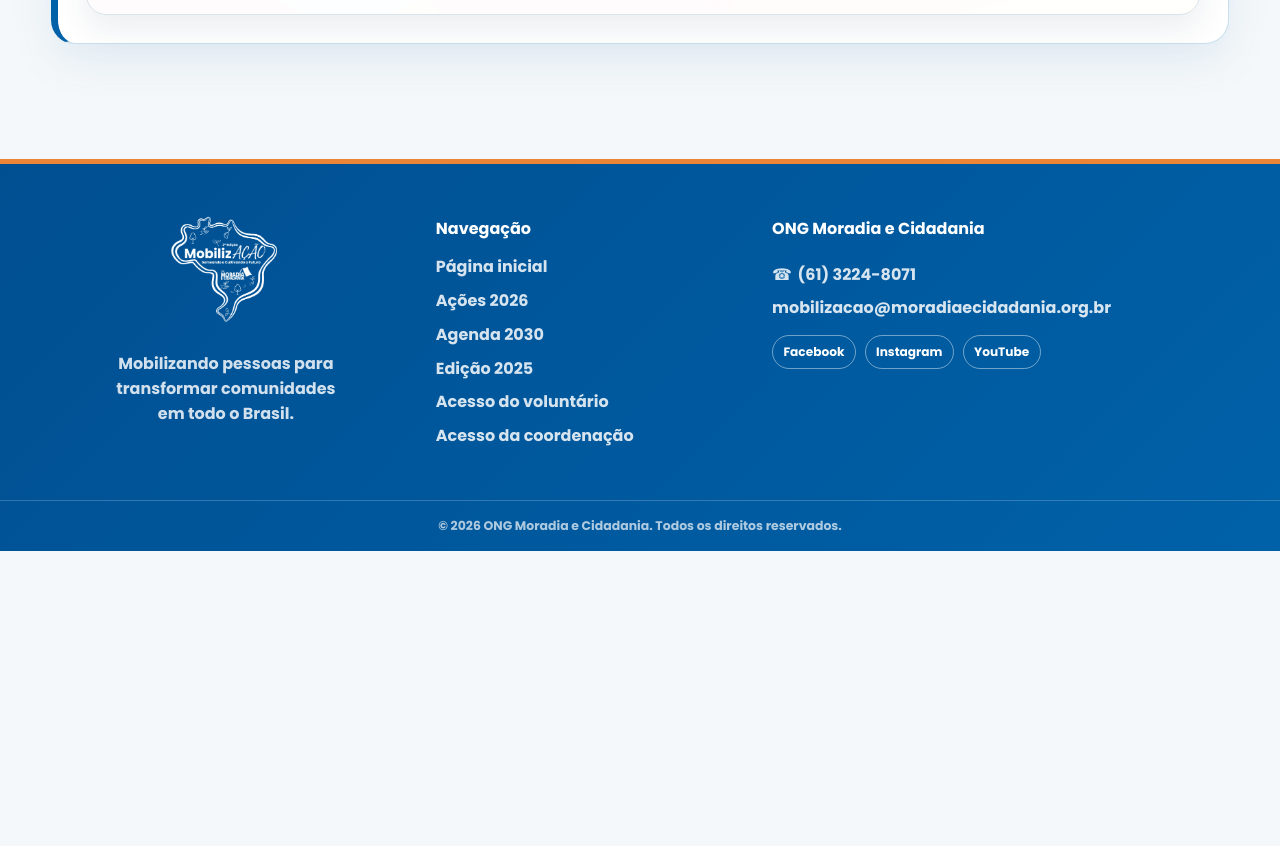
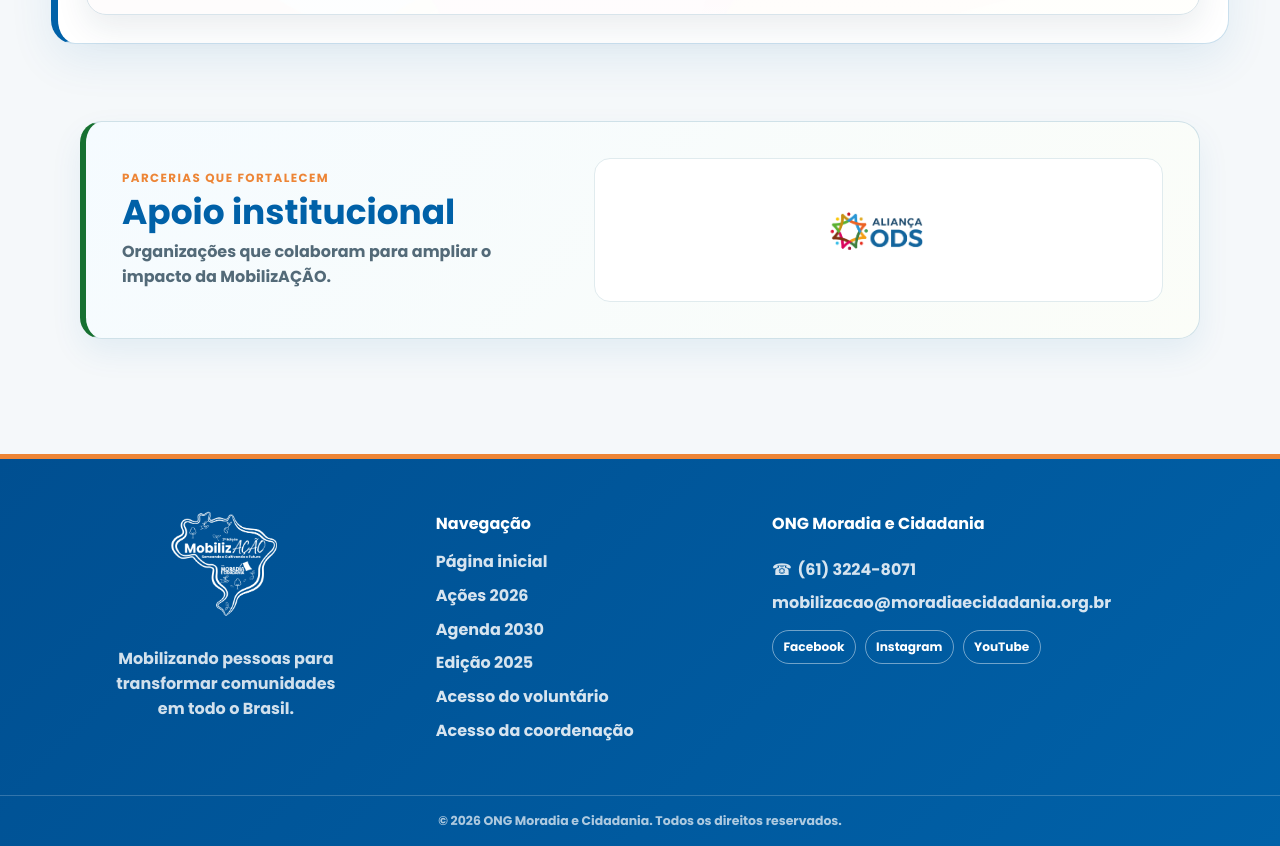
Before and after one commit to NataliaAraujo2/mobilizacao, a React (Vite) app: page / in a window 1280 px wide. Shown: the part 2840-3686 px from the top of the page. Before the commit the page ends 3391 px from the top, so only its background shows below. Built offline with nearby package versions, Linux system fonts and the light colour scheme; no server answers.

Commit message:
fix: exibir apoio institucional na home

```diff
--- a/src/pages/CampaignGateway.jsx
+++ b/src/pages/CampaignGateway.jsx
@@ -5,6 +5,7 @@ import BrazilMap from "../components/BrazilMap/BrazilMap";
 import PublicActionsPanel from "../components/PublicActionsPanel";
 import { BRAZIL_STATE_BY_CODE } from "../domain/locations/brazilStates";
 import logo2025 from "../assets/brand/mobilizacao-logo-2025.webp";
+import aliancaOdsLogo from "../assets/brand/alianca-ods.png";
 import associatesGroupPhoto from "../assets/brand/associados-2026-grupo.webp";
 import whoWeAreImage from "../assets/brand/quem-somos.webp";
 import leavesElement from "../assets/brand/elements/elemento-01.webp";
@@ -17,6 +18,9 @@ import { getPublicVolunteerCount } from "../services/publicVolunteerService";
 import styles from "./CampaignGateway.module.css";
 
 const CAMPAIGN_YEAR = '2026';
+const INSTITUTIONAL_SUPPORTERS = [
+  { name: "Aliança ODS", logo: aliancaOdsLogo },
+];
 
 function AssociatesCounter() {
   const counterRef = useRef(null);
@@ -202,6 +206,21 @@ export default function CampaignGateway() {
           <span className={styles.previousLink}>Ver relatório da edição 2025 <b aria-hidden="true">→</b></span>
         </Link>
       </section>
+
+      <section className={styles.institutionalSupport} aria-labelledby="institutional-support-title">
+        <div className={styles.institutionalSupportCopy}>
+          <p className={styles.eyebrow}>Parcerias que fortalecem</p>
+          <h2 id="institutional-support-title">Apoio institucional</h2>
+          <p>Organizações que colaboram para ampliar o impacto da MobilizAÇÃO.</p>
+        </div>
+        <ul className={styles.supporterList} aria-label="Apoiadores institucionais">
+          {INSTITUTIONAL_SUPPORTERS.map((supporter) => (
+            <li key={supporter.name}>
+              <img src={supporter.logo} alt={supporter.name} />
+            </li>
+          ))}
+        </ul>
+      </section>
     </main>
   );
 }
--- a/src/pages/CampaignGateway.module.css
+++ b/src/pages/CampaignGateway.module.css
@@ -165,6 +165,13 @@
 .actionsGuideInfo li > div { display: grid; align-content: start; gap: .42rem; padding-bottom: 1rem; }
 .actionsGuideInfo b { font-size: clamp(1rem, 1.65vw, 1.42rem); line-height: 1.06; }
 .actionsGuideInfo span { color: #356785; font-size: clamp(.78rem, 1.1vw, .98rem); font-weight: 550; line-height: 1.32; }
+.institutionalSupport { display: grid; grid-template-columns: minmax(14rem, .85fr) minmax(0, 1.15fr); align-items: center; gap: clamp(1.25rem, 4vw, 3.25rem); width: min(100%, 70rem); margin: clamp(2.5rem, 6vw, 5rem) auto 0; padding: clamp(1.4rem, 3vw, 2.25rem); background: linear-gradient(135deg, #f5fbff, #fbfdf8); border: 1px solid #cfe1e8; border-left: .42rem solid var(--brand-green); border-radius: 1.35rem; box-shadow: 0 .85rem 2rem rgb(0 97 168 / 8%); }
+.institutionalSupportCopy h2 { margin: 0; color: var(--brand-blue); font-size: clamp(1.45rem, 3vw, 2.15rem); line-height: 1.08; }
+.institutionalSupportCopy > p:last-child { max-width: 29rem; margin: .6rem 0 0; color: var(--text-muted); line-height: 1.55; }
+.institutionalSupportCopy .eyebrow { margin-bottom: .4rem; }
+.supporterList { display: grid; grid-template-columns: repeat(auto-fit, minmax(11rem, 1fr)); gap: 1rem; padding: 0; margin: 0; list-style: none; }
+.supporterList li { display: grid; min-height: 9rem; padding: 1rem; place-items: center; background: white; border: 1px solid #e0ebee; border-radius: 1rem; }
+.supporterList img { display: block; width: min(100%, 13rem); max-height: 6.6rem; object-fit: contain; }
 .agendaCard { display: grid; grid-template-columns: minmax(12rem, .55fr) minmax(0, 1fr); align-items: center; gap: clamp(1.25rem, 5vw, 4rem); width: min(100%, 68rem); margin: 0 auto; padding: clamp(1.5rem, 5vw, 3.5rem); overflow: hidden; background: linear-gradient(135deg, #fff 0%, #f3faff 55%, #f5fbf4 100%); border: 1px solid #c9dfed; border-left: .45rem solid var(--brand-green); border-radius: 1.5rem; box-shadow: 0 1rem 2.8rem rgb(0 97 168 / 9%); }
 .agendaCard > img { width: min(100%, 16rem); justify-self: center; }
 .agendaCard h2 { max-width: 32rem; margin: .4rem 0 .7rem; color: var(--brand-blue); font-size: clamp(1.55rem, 4vw, 2.6rem); line-height: 1.1; }
@@ -195,6 +202,8 @@
   .actionsGuideBrand > img { width: min(100%, 19rem); }
   .actionsHeroGuinho { right: .75rem; width: min(36vw, 13rem); max-height: 15rem; }
   .actionsGuideInfo { grid-template-columns: repeat(2, minmax(0, 1fr)); }
+  .institutionalSupport { grid-template-columns: 1fr; text-align: center; }
+  .institutionalSupportCopy > p:last-child { margin-inline: auto; }
   .actionsModal { position: static; max-height: none; }
   .kitLeaves { left: -2rem; }
   .kitGrowing { right: -3rem; bottom: 18%; }
@@ -227,6 +236,8 @@
   .actionsGuideBrand { min-height: 15rem; padding: 1.25rem 8.75rem 1.25rem 1rem; }
   .actionsHeroGuinho { right: .35rem; width: 8.5rem; max-height: 12rem; }
   .actionsGuideInfo { grid-template-columns: 1fr; }
+  .institutionalSupport { margin-top: 2rem; padding: 1.25rem; }
+  .supporterList { grid-template-columns: 1fr; }
   .actionsGuideInfo li { min-height: auto; }
   .legacyActions { flex-direction: column; }
 }
```
